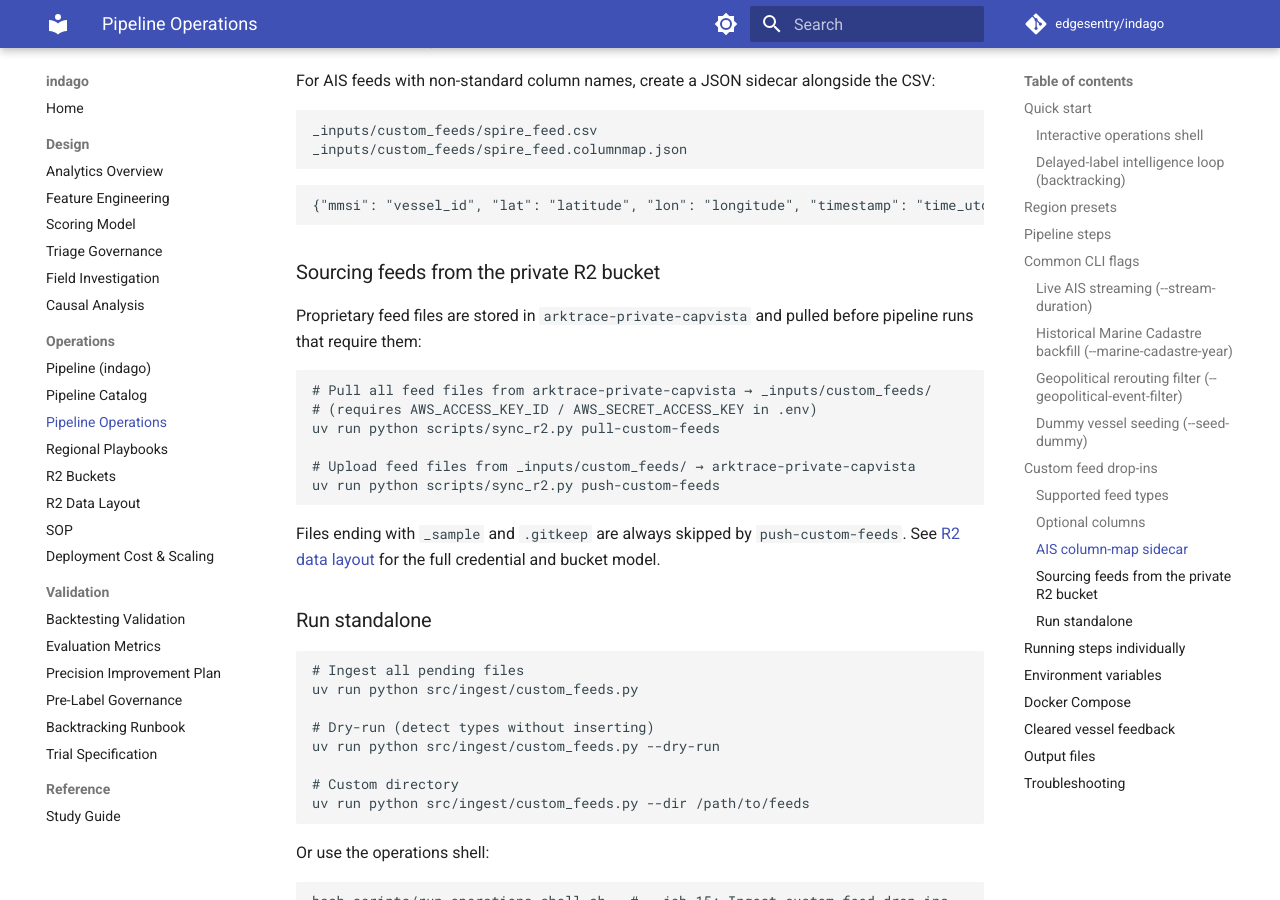
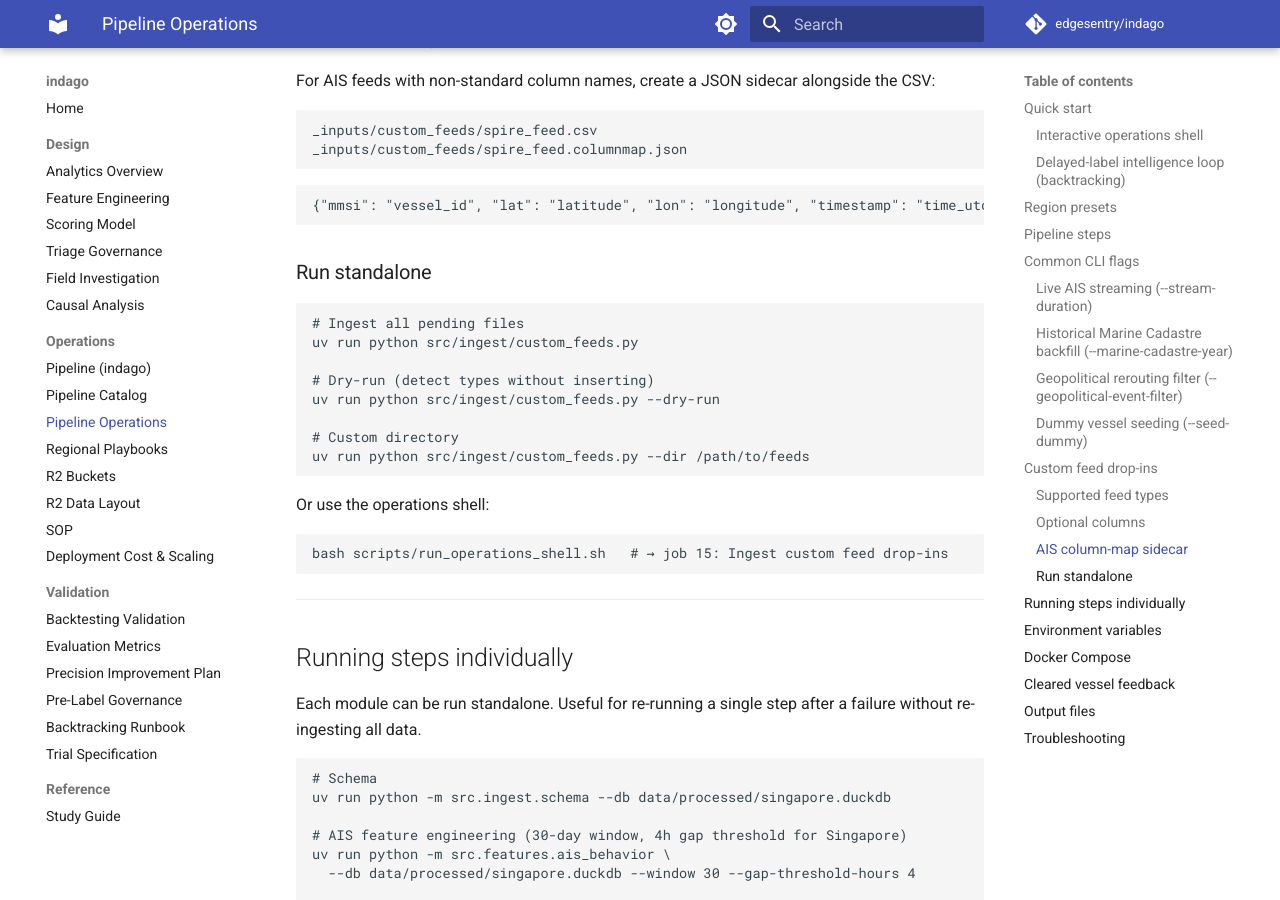
Before and after one commit to edgesentry/maridb, an MkDocs documentation site: the page built from docs/pipeline-operations.md, in a window 1280 px wide and 900 px high, scrolled down 5343 px. Built offline with MkDocs 1.6.1 and Material for MkDocs 9.7.7, drawn with Linux system fonts in a browser that asks for light colours; comment, search, counter and statistics services are not loaded.

Commit message:
docs: migrate pipeline/scoring docs from arktrace (#82)
* fix: resolve broken doc links in migrated docs

- study-guide, cost-scaling, trial-specification, r2-data-layout:
  relative links to arktrace-only docs updated to
  https://edgesentry.github.io/arktrace/<slug>/
- pipeline-operations: removed private bucket section (arktrace-private-capvista
  is non-OSINT; the broken anchor #private-bucket--arktrace-private-capvista
  no longer exists after private bucket removal)

Fixes mkdocs --strict failure (20 warnings).

Co-Authored-By: Claude Sonnet 4.6 <noreply@anthropic.com>

* ci: add mkdocs --strict validation to test workflow

Runs on every PR and push to main alongside the pytest job.
Prevents pages publish failures from broken links or missing docs
that would only surface after merge.

Co-Authored-By: Claude Sonnet 4.6 <noreply@anthropic.com>

---------

Co-authored-by: Claude Sonnet 4.6 <noreply@anthropic.com>

````diff
--- a/docs/pipeline-operations.md
+++ b/docs/pipeline-operations.md
@@ -191,24 +191,6 @@ _inputs/custom_feeds/spire_feed.columnmap.json
 {"mmsi": "vessel_id", "lat": "latitude", "lon": "longitude", "timestamp": "time_utc"}
 ```
 
-### Sourcing feeds from the private R2 bucket
-
-Proprietary feed files are stored in `arktrace-private-capvista` and pulled
-before pipeline runs that require them:
-
-```bash
-# Pull all feed files from arktrace-private-capvista → _inputs/custom_feeds/
-# (requires AWS_ACCESS_KEY_ID / AWS_SECRET_ACCESS_KEY in .env)
-uv run python scripts/sync_r2.py pull-custom-feeds
-
-# Upload feed files from _inputs/custom_feeds/ → arktrace-private-capvista
-uv run python scripts/sync_r2.py push-custom-feeds
-```
-
-Files ending with `_sample` and `.gitkeep` are always skipped by
-`push-custom-feeds`.  See [R2 data layout](r2-data-layout.md#private-bucket--arktrace-private-capvista)
-for the full credential and bucket model.
-
 ### Run standalone
 
 ```bash
````
Also changed, not shown: docs/cost-scaling.md (+2 -2 lines), docs/r2-data-layout.md (+1 -1 lines), docs/study-guide.md (+10 -10 lines), docs/trial-specification.md (+4 -4 lines), 1 other file.
